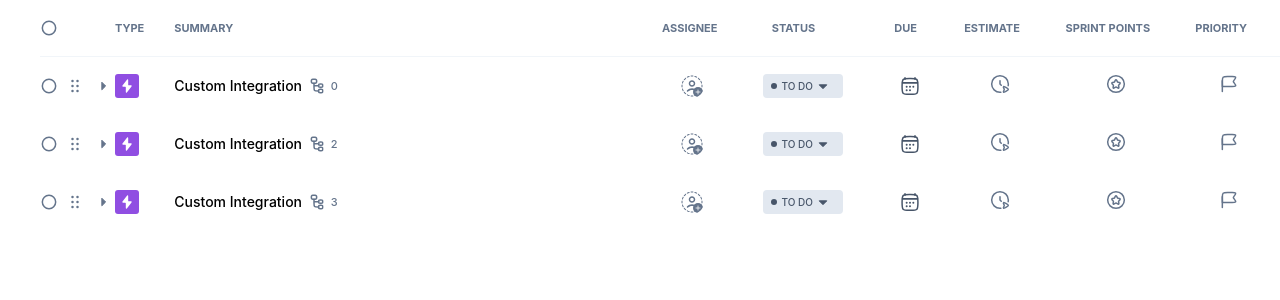
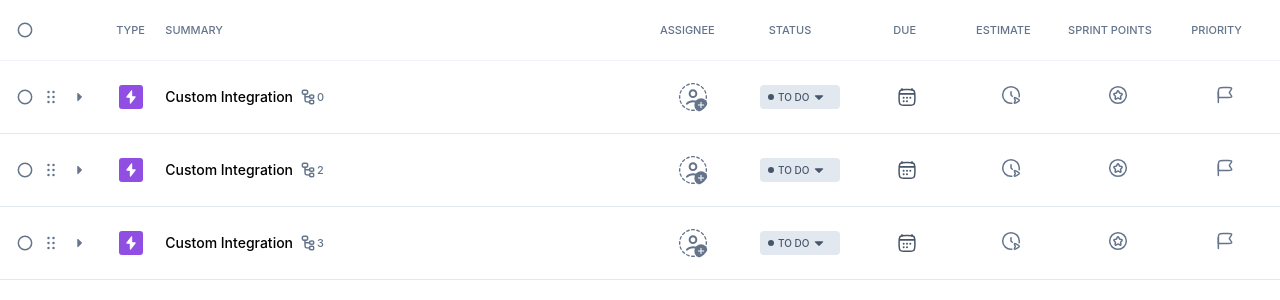
Before and after one commit to Moinul78/clickdown-table, a React (Create React App) app: page / in a window 1280 px wide. Shown: the top 300 px of the page. Built offline with nearby package versions, Linux system fonts and the light colour scheme.

Commit message:
grid added

```diff
--- a/src/Components/Table/CalendarData.jsx
+++ b/src/Components/Table/CalendarData.jsx
@@ -49,6 +49,7 @@ export default function CalendarData() {
   }
   const handleDateClick = (d) => {
     const newStartDate = dueDate.from > d;
+
     if (!dueDate.from || newStartDate) {
       console.log(new Date(d));
       setDueDate((prev) => ({ ...prev, from: new Date(d) }));
@@ -56,6 +57,17 @@ export default function CalendarData() {
       setDueDate((prev) => ({ ...prev, to: new Date(d) }));
     }
   };
+  function addManualDate() {
+    setModalOpen(false);
+    if (dueDate.from === null) {
+      const startDateInput = document.getElementById('startDate').value;
+      setDueDate({ from: (startDateInput) });
+    }
+    if (dueDate.to === null) {
+      const endDateInput = document.getElementById('endDate').value;
+      setDueDate({ to: (endDateInput) });
+    }
+  }
 
   function calculateDaysInRange(range) {
     const startDate = new Date(range.from);
@@ -64,6 +76,11 @@ export default function CalendarData() {
     const differenceInDays = Math.floor(differenceInMs / (1000 * 60 * 60 * 24));
     return differenceInDays + 1;
   }
+  /*
+  <input className="w-[70px] h-[25px] font-medium text-[11px]
+  leading - [16px] text - [#475569] p - 2" placeholder="Start Date" type="text"
+  id = "startDate" pattern = "[0-9]{4}-[0-9]{2}-[0-9]{2}" />
+  */
   return (
     <div className="flex flex-row justify-center items-start relative">
       <div onClick={() => setModalOpen(!modalOpen)} role="contentinfo" onKeyDown={() => setModalOpen(!modalOpen)} className="w-6 h-6 rounded-md right-1/3 flex flex-row justify-center items-center">
@@ -110,7 +127,7 @@ export default function CalendarData() {
                               week.map((dates, j = 1) => (
                                 <td
                                   key={j}
-                                  className={`text-center text-xs font-semibold h-8 w-8 cursor-pointer transition-all duration-300 rounded-lg
+                                  className={`text-center text-xs font-semibold h-8 w-8 transition-all duration-300 rounded-lg cursor-pointer
                                 ${(new Date(dates).toLocaleDateString() === new Date(dueDate?.to).toLocaleDateString()
                                       || new Date(dates).toLocaleDateString()
                                       === new Date(dueDate?.from).toLocaleDateString())
@@ -148,21 +165,21 @@ export default function CalendarData() {
                     </div>
                     <div>
                       <div className="border rounded-md my-1">
-                        <div className="flex justify-start items-center p-2">
+                        <div className="flex justify-start items-center py-2  w-[124px] h-[32px]">
                           <SVGIcon Icon={CalendarIcon} />
-                          <h1 className="text-[#475569] text-sm leading-4 font-medium ml-[0.875rem] mr-2">
+                          <h1 className="text-[#475569] text-sm leading-4 font-medium ml-[0.875rem]">
                             {
-                              dueDate.from ? new Date(dueDate.from).toLocaleDateString() : 'Start date'
+                              dueDate.from ? new Date(dueDate.from).toLocaleDateString() : 'start Date'
                             }
                           </h1>
                         </div>
                       </div>
                       <div className="border rounded-md my-1">
-                        <div className="flex justify-start items-center p-2">
+                        <div className="flex justify-start items-center py-2 w-[124px] h-[32px]">
                           <SVGIcon Icon={CalendarIcon} />
-                          <h1 className="text-[#475569] text-sm leading-4 font-medium ml-[0.875rem] mr-2">
+                          <h1 className="text-[#475569] text-sm leading-4 font-medium ml-[0.875rem]">
                             {
-                              dueDate.to ? new Date(dueDate.to).toLocaleDateString() : 'End date'
+                              dueDate.to ? new Date(dueDate.to).toLocaleDateString() : <input className="w-[70px] h-[25px] font-medium text-[11px] leading-[16px] p-2" placeholder="End Date" type="text" id="endDate" pattern="[0-9]{4}-[0-9]{2}-[0-9]{2}" />
                             }
                           </h1>
                         </div>
@@ -170,7 +187,7 @@ export default function CalendarData() {
                     </div>
                   </div>
                   <div className="absolute w-full bottom-5">
-                    <button onClick={() => setModalOpen(false)} className="w-32 bg-[#6239ED] py-[0.375rem] text-sm text-center text-white leading-4 font-medium rounded-md">
+                    <button onClick={() => addManualDate()} className="w-32 bg-[#6239ED] py-[0.375rem] text-sm text-center text-white leading-4 font-medium rounded-md">
                       Set date
                     </button>
                   </div>
--- a/src/Components/Table/Content.jsx
+++ b/src/Components/Table/Content.jsx
@@ -1,78 +1,65 @@
-import React, { useState } from 'react';
-import { arrowUpDownIcon, circleIcon } from '../../Assets/SVGcomponents';
+import React from 'react';
+import {
+  arrowUpDownIcon,
+  circleIcon,
+} from '../../Assets/SVGcomponents';
 import SVGIcon from '../../SVGIcon/SVGIcon';
 import ContentBody from './ContentBody';
-
 import styles from './Table.module.css';
 
 export default function Content() {
-  const [showTask, setShowTask] = useState(false);
-  const [showSubTask, setShowSubTask] = useState(false);
-  const [task, setTask] = useState(false);
   return (
     <div>
-      <div className="pl-10">
-        <table className="w-full">
-          <thead>
-            <tr className="text-slate-500 font-medium text-[0.688rem] border-0 border-b-[0.063rem] border-slate-100">
-              <th className="py-[1.25rem] w-[30px]">
+      <div>
+        <div className="grid grid-cols-12 border-0 border-b-[0.063rem] border-slate-100 py-5 text-slate-500 font-medium text-[0.688rem]">
+          {/* col-1 */}
+          <div className="flex flex-row justify-center items-center ml-[-3.5rem]">
             <SVGIcon Icon={circleIcon} />
-              </th>
-              <th className="w-[43px]">
-                <div className="flex flex-row justify-center items-center gap-x-2">
+          </div>
+          {/* col-2 */}
+          <div className="flex flex-row justify-center items-center w-[3rem] ml-[0.6rem]">
             <p className={`${styles.tableHeadTitle}`}>TYPE</p>
             <SVGIcon className={`${styles.tableHeadIcon}`} Icon={arrowUpDownIcon} />
           </div>
-              </th>
-              <th className="w-[500px]">
-                <div className="flex flex-row justify-start items-center gap-x-2">
+          {/* col-3 */}
+          <div className="col-span-4 flex flex-row justify-start items-center ml-[-3rem]">
             <p className={`${styles.tableHeadTitle}`}>SUMMARY</p>
             <SVGIcon className={`${styles.tableHeadIcon}`} Icon={arrowUpDownIcon} />
           </div>
-              </th>
-              <th className="w-[70px]">
-                <div className="flex flex-row justify-center items-center pl-4">
+          {/* col-4 */}
+          <div className="flex flex-row justify-center items-center ml-[0.5rem]">
             <p className={`${styles.tableHeadTitle}`}>ASSIGNEE</p>
             <SVGIcon className={`${styles.tableHeadIcon}`} Icon={arrowUpDownIcon} />
           </div>
-              </th>
-              <th className="w-[113px]">
-                <div className="flex flex-row justify-center items-center w-[8rem]">
+          {/* col-5 */}
+          <div className="flex flex-row justify-center items-center ">
             <p className={`${styles.tableHeadTitle}`}>STATUS</p>
             <SVGIcon className={`${styles.tableHeadIcon}`} Icon={arrowUpDownIcon} />
           </div>
-              </th>
-              <th className="w-[85px]">
-                <div className="flex flex-row justify-center items-center pl-3">
+          {/* col-6 */}
+          <div className="flex flex-row justify-center items-center ml-[1rem]">
             <p className={`${styles.tableHeadTitle}`}>DUE</p>
             <SVGIcon className={`${styles.tableHeadIcon}`} Icon={arrowUpDownIcon} />
           </div>
-              </th>
-              <th className="w-[105px]">
-                <div className="flex flex-row justify-center items-center">
+          {/* col-7 */}
+          <div className="flex flex-row justify-center items-center ">
             <p className={`${styles.tableHeadTitle}`}>ESTIMATE</p>
             <SVGIcon className={`${styles.tableHeadIcon}`} Icon={arrowUpDownIcon} />
           </div>
-              </th>
-              <th className="w-[136px]">
-                <div className="flex flex-row justify-center items-center">
+          {/* col-8 */}
+          <div className="flex flex-row justify-center items-center ">
             <p className={`${styles.tableHeadTitle}`}>SPRINT POINTS</p>
             <SVGIcon className={`${styles.tableHeadIcon}`} Icon={arrowUpDownIcon} />
           </div>
-              </th>
-              <th className="w-[100px]">
-                <div className="flex flex-row justify-center items-center">
+          {/* col-9 */}
+          <div className="flex flex-row justify-center items-center ">
             <p className={`${styles.tableHeadTitle}`}>PRIORITY</p>
             <SVGIcon className={`${styles.tableHeadIcon}`} Icon={arrowUpDownIcon} />
           </div>
-              </th>
-            </tr>
-          </thead>
-          <ContentBody state={{ task, setTask }} value={0} />
-          <ContentBody state={{ showSubTask, setShowSubTask }} value={2} />
-          <ContentBody state={{ showTask, setShowTask }} value={3} />
-        </table>
         </div>
+      </div>
+      <ContentBody />
+      { /* Table Body Row 2 */}
     </div>
   );
 }
--- a/src/Components/Table/ContentBody.jsx
+++ b/src/Components/Table/ContentBody.jsx
@@ -1,14 +1,10 @@
-import React from 'react';
+import React, { useState } from 'react';
 import {
   IssueTypesIcon,
   arrowDownIcon,
   arrowRightIcon,
   circleIcon,
   dragIcon,
-  editIcon,
-  plusIcon,
-  subtaskIcon,
-  tagIcon,
 } from '../../Assets/SVGcomponents';
 import SVGIcon from '../../SVGIcon/SVGIcon';
 import CalendarData from './CalendarData';
@@ -17,91 +13,135 @@ import DropDown from './DropDown';
 import Priority from './Priority';
 import SelectUser from './SelectUser';
 import SprintPoint from './SprintPoints';
-import SubTask from './SubTask';
 import styles from './Table.module.css';
+import { subData } from '../../data';
+import IssueTypes from './IssueTypes';
 
-export default function ContentBody({ state, value }) {
-  const valueOfRow = value;
-  console.log(valueOfRow);
-  const { showSubTask, setShowSubTask } = state;
-  const { showTask, setShowTask } = state;
-
+export default function ContentBody() {
+  const [showTask, setShowTask] = useState(false);
+  const [showSubTask, setShowSubTask] = useState(false);
+  console.log(showTask);
+  const handleTask = (id) => {
+    setShowTask(!showTask);
+    setShowSubTask(id);
+  };
   return (
-    <tbody>
-      <tr className={`hover:bg-slate-50 ${styles.tableRow}`}>
-        <td>
     <div>
+      {
+        subData.map((data) => (
+          <div key={data.id} className={`hover:bg-slate-50 ${styles.tableRow}`}>
+            <div className="grid grid-cols-12 border-0 border-b-[0.063rem] border-slate-200 py-2">
+              <div className="flex justify-center items-center ">
                 {/* col-1 */}
                 <div className="flex flex-row justify-center items-center gap-x-2">
                   <SVGIcon Icon={circleIcon} />
                   <SVGIcon Icon={dragIcon} />
-              {
-                valueOfRow <= 2
-                  ? (
-                    <div onClick={() => setShowSubTask(!showSubTask)} role="contentinfo" onKeyDown={() => { }}>
+                  <div onClick={() => handleTask(data.id)} role="contentinfo" onKeyDown={() => { }}>
                     {
                       showSubTask ? (<SVGIcon Icon={arrowDownIcon} />)
                         : (<SVGIcon Icon={arrowRightIcon} />)
                     }
                   </div>
+                </div>
+              </div>
+              {/* col-2 */}
+              <div className="flex flex-row justify-center items-center w-[3rem]">
+                <SVGIcon Icon={IssueTypesIcon} />
+              </div>
+              {/* col-3 */}
+              <div className="col-span-4 flex flex-row justify-start items-center gap-x-2 ml-[-3rem]">
+                <h3 className="text-heading text-sm font-medium">{data.text}</h3>
+                <div className="flex flex-row items-center">
+                  <SVGIcon Icon={data.subTaskIcon} />
+                  <p className="text-slate-500 font-medium text-[0.688rem]">{data.subTaskQuantity}</p>
+                </div>
+                <SVGIcon className={`${styles.summaryIcons}`} Icon={data.plusIcon} />
+                <SVGIcon className={`${styles.summaryIcons}`} Icon={data.tagIcon} />
+                <SVGIcon className={`${styles.summaryIcons}`} Icon={data.editIcon} />
+              </div>
+              {/* col-4 */}
+              <div className="grid justify-center items-center">
+                <SelectUser />
+              </div>
+              {/* col-5 */}
+              <div className="grid justify-center items-center">
+                <DropDown />
+              </div>
+              {/* col-6 */}
+              <div className="grid justify-center items-center">
+                <CalendarData />
+              </div>
+              {/* col-7 */}
+              <div className="grid justify-center items-center">
+                <Estimate />
+              </div>
+              {/* col-8 */}
+              <div className="grid justify-center items-center">
+                <SprintPoint />
+              </div>
+              {/* col-9 */}
+              <div className="grid justify-center items-center">
+                <Priority />
+              </div>
+            </div>
+            {
+              showSubTask && (
+                subData[showSubTask].subTask.map((datas) => (
+                  (
+                    <div key={datas.id}>
+                      <div className="grid grid-cols-12 border-0 border-b-[0.063rem] border-slate-200 py-2 duration-500">
+                        {/* col-1 */}
+                        <div className="grid justify-center items-center">
+                          <div className="flex flex-row justify-center items-center gap-x-2">
+                            <SVGIcon className="invisible" Icon={circleIcon} />
+                            <SVGIcon className="invisible" Icon={dragIcon} />
+                            <SVGIcon Icon={arrowDownIcon} />
+                          </div>
+                        </div>
+                        {/* col-2 */}
+                        <div className="grid justify-center items-center ml-[-4rem]">
+                          <IssueTypes />
+                        </div>
+                        {/* col-3 */}
+                        <div className="col-span-4 flex flex-row justify-start items-start gap-x-2 ">
+                          <p className="text-slate-600 font-normal text-sm text-justify">
+                            {datas.details}
+                          </p>
+                        </div>
+                        {/* col-4 */}
+                        <div className="grid justify-center items-center">
+                          <SelectUser />
+                        </div>
+                        {/* col-5 */}
+                        <div className="grid justify-center items-center">
+                          <DropDown />
+                        </div>
+                        {/* col-6 */}
+                        <div className="grid justify-center items-center">
+                          <CalendarData />
+                        </div>
+                        {/* col-7 */}
+                        <div className="grid justify-center items-center">
+                          <Estimate />
+                        </div>
+                        {/* col-8 */}
+                        <div className="grid justify-center items-center">
+                          <SprintPoint />
+                        </div>
+                        {/* col-9 */}
+                        <div className="grid justify-center items-center">
+                          <Priority />
+                        </div>
+                      </div>
+                    </div>
                   )
-                  : (
-                    <div onClick={() => setShowTask(!showTask)} role="contentinfo" onKeyDown={() => { }}>
-                      {
-                        showTask ? (<SVGIcon Icon={arrowDownIcon} />)
-                          : (<SVGIcon Icon={arrowRightIcon} />)
-                      }
-                    </div>
+                ))
               )
             }
           </div>
+        ))
+
+      }
     </div>
-        </td>
-        <td className="w-[43px]">
-          <div className="w-6 h-6 rounded-md bg-primary flex flex-row justify-center items-center">
-            <SVGIcon Icon={IssueTypesIcon} />
-          </div>
-        </td>
-        <td className="w-[500px]">
-          <div className="flex flex-row justify-start items-center gap-x-2">
-            <h3 className="text-heading text-sm font-medium">Custom Integration</h3>
-            <div className="flex flex-row items-center">
-              <SVGIcon Icon={subtaskIcon} />
-              <p className="text-slate-500 font-medium text-[0.688rem] ml-[0.3rem]">{valueOfRow}</p>
-            </div>
-            <SVGIcon className={`${styles.summaryIcons}`} Icon={plusIcon} />
-            <SVGIcon className={`${styles.summaryIcons}`} Icon={tagIcon} />
-            <SVGIcon className={`${styles.summaryIcons}`} Icon={editIcon} />
-          </div>
-        </td>
-        <td className="w-[70px]">
-          <SelectUser />
-        </td>
-        <td className="w-[113px]">
-          <DropDown />
-        </td>
-        <td className="w-[85px]">
-          <CalendarData />
-        </td>
-        <td className="w-[105px]">
-          <Estimate />
-        </td>
-        <td className="w-[136px]">
-          <SprintPoint />
-        </td>
-        <td className="w-[100px]">
-          <Priority />
-        </td>
-      </tr>
-      {
-        showSubTask
-        && [1, 2].map((i) => <tr><SubTask key={i} /></tr>)
-      }
-      {
-        showTask
-        && [1, 2, 3].map((i) => <tr><SubTask key={i} /></tr>)
-      }
-
-    </tbody>
   );
 }
--- a/src/Components/Table/DropDown.jsx
+++ b/src/Components/Table/DropDown.jsx
@@ -64,7 +64,7 @@ export default function DropDown() {
       </div>
       {
         modalOpen && (
-          <div ref={ref} style={{ boxShadow: '0px 10px 15px -3px rgba(0, 0, 0, 0.1), 0px 4px 6px -2px rgba(0, 0, 0, 0.05)' }} className="absolute z-10 h-auto right-1/3 top-7 py-[6px] px-[4px] bg-white shadow-2xl rounded-md">
+          <div ref={ref} style={{ boxShadow: '0px 10px 15px -3px rgba(0, 0, 0, 0.1), 0px 4px 6px -2px rgba(0, 0, 0, 0.05)' }} className="absolute z-10 h-auto right-1/3 top-7 py-[6px] px-[4px] bg-white shadow-2xl rounded-md cursor-pointer">
             <div>
               {
                 priority.map((s) => (
--- a/src/Components/Table/Priority.jsx
+++ b/src/Components/Table/Priority.jsx
@@ -9,7 +9,7 @@ import {
 import useOnclickOutside from '../../Hooks/UseOnClickOutSide';
 import SVGIcon from '../../SVGIcon/SVGIcon';
 
-export default function DropDown() {
+export default function Priority() {
   const priority = [
     {
       id: 1,
--- a/src/Components/Table/SelectUser.jsx
+++ b/src/Components/Table/SelectUser.jsx
@@ -90,33 +90,41 @@ export default function SelectUser() {
   };
   return (
     <div>
-      <div onClick={() => setModalOpen(!modalOpen)} role="contentinfo" onKeyDown={() => setModalOpen(!modalOpen)} className="flex flex-row justify-center items-start relative">
+      <div onClick={() => setModalOpen(!modalOpen)} role="contentinfo" onKeyDown={() => { }} className="flex flex-row justify-center items-start relative">
         {
-          selected.length < 1 && (<SVGIcon className="w-6 h-6 rounded-full" onClick={() => setModalOpen(true)} Icon={addUserIcon} />)
+          selected.length < 1 && (<SVGIcon className="w-[32px] h-[32px] rounded-full" onClick={() => setModalOpen(!modalOpen)} Icon={addUserIcon} />)
         }
         {
-          selected.length === 1 && (<SVGIcon className="w-6 h-6 rounded-full" onClick={() => setModalOpen(true)} Icon={selected[0].icon} />)
+          selected.length === 1 && (<SVGIcon className="w-[32px] h-[32px]  ml-[-30px] rounded-full" onClick={() => setModalOpen(!modalOpen)} Icon={selected[0].icon} />)
         }
         {
           selected.length > 1 && (
             <div className="flex flex-row items-centers">
-              <SVGIcon className="w-6 h-6 rounded-full" onClick={() => setModalOpen(true)} Icon={selected[0].icon} />
-              <div onClick={() => setModalOpen(true)} onKeyDown={() => setModalOpen(true)} role="contentinfo" className="w-6 h-6 rounded-full bg-[#E3DBFC] flex flex-row justify-center items-center">
+              {
+                selected.slice(0, 4).map((user) => (
+                  <SVGIcon className="w-[32px] h-[32px] ml-[-18px] rounded-full" onClick={() => setModalOpen(!modalOpen)} Icon={user.icon} />
+                ))
+              }
+              {
+                selected.length > 4 && (
+                  <div onClick={() => setModalOpen(true)} onKeyDown={() => setModalOpen(!modalOpen)} role="contentinfo" className="w-[32px] h-[32px] ml-[-30px] rounded-full bg-[#E3DBFC] flex flex-row justify-center items-center">
                     <p className="text-primary font-medium text-[0.813rem]">
                       {
-                    selected.length - 1
+                        selected.length - 3
                       }
                       +
                     </p>
                   </div>
+                )
+              }
             </div>
           )
         }
       </div>
       {
         modalOpen && (
-          <div ref={ref} style={{ boxShadow: '0px 10px 15px -3px rgba(0, 0, 0, 0.1), 0px 4px 6px -2px rgba(0, 0, 0, 0.05)' }} className="absolute z-10 w-[11.063em] h-auto bg-white rounded-md">
-            <div className="bg-slate-50 px-3">
+          <div ref={ref} style={{ boxShadow: '0px 10px 15px -3px rgba(0, 0, 0, 0.1), 0px 4px 6px -2px rgba(0, 0, 0, 0.05)' }} className="absolute z-10 w-[11.063em] h-auto bg-white rounded-md cursor-pointer">
+            <div>
               {
                 selected.map((member) => (
                   <div key={member.id} className="flex flex-row items-center justify-left gap-x-[0.438rem]">
--- /dev/null
+++ b/src/data.js
@@ -0,0 +1,78 @@
+import {
+  editIcon,
+  IssueTypesIcon,
+  plusIcon,
+  subtaskIcon,
+  tagIcon,
+} from './Assets/SVGcomponents';
+
+const subData = [
+  {
+    id: 1,
+    issueTypesIcon: IssueTypesIcon,
+    text: 'Custom Integration',
+    subTaskIcon: subtaskIcon,
+    subTaskQuantity: 0,
+    plusIcon,
+    tagIcon,
+    editIcon,
+    subTask: [
+
+    ],
+  },
+  {
+    id: 2,
+    issueTypesIcon: IssueTypesIcon,
+    text: 'Custom Integration',
+    subTaskIcon: subtaskIcon,
+    subTaskQuantity: 2,
+    plusIcon,
+    tagIcon,
+    editIcon,
+    subTask: [
+      {
+        id: 1,
+        details: 'As a new Certified ScrumMaster, once my name has been loaded to the registry I am sent an email welcoming me to the Scrum Alliance and containing instructions on how to register/activate my membership',
+      },
+      {
+        id: 2,
+        details: 'As a new Certified ScrumMaster, once my name has been loaded to the registry I am sent an email welcoming me to the Scrum Alliance and containing instructions on how to register/activate my membership',
+      },
+    ],
+  },
+  {
+    id: 3,
+    issueTypesIcon: IssueTypesIcon,
+    text: 'Custom Integration',
+    subTaskIcon: subtaskIcon,
+    subTaskQuantity: 3,
+    plusIcon,
+    tagIcon,
+    editIcon,
+    subTask: [
+      {
+        id: 1,
+        details: 'As a new Certified ScrumMaster, once my name has been loaded to the registry I am sent an email welcoming me to the Scrum Alliance and containing instructions on how to register/activate my membership',
+      },
+      {
+        id: 2,
+        details: 'As a new Certified ScrumMaster, once my name has been loaded to the registry I am sent an email welcoming me to the Scrum Alliance and containing instructions on how to register/activate my membership',
+      },
+      {
+        id: 3,
+        details: 'As a new Certified ScrumMaster, once my name has been loaded to the registry I am sent an email welcoming me to the Scrum Alliance and containing instructions on how to register/activate my membership',
+      },
+    ],
+  },
+];
+const personDetails = {
+  id: 1,
+  username: 'Moinul Islam',
+  designation: 'MERN Developer',
+  email: 'moinul@coredevs.ltd',
+  phone: '+880 1235-889250',
+  location: 'Core Devs Ltd.',
+  isActive: true,
+};
+
+export { subData, personDetails };
```
Also changed, not shown: src/data.json (deleted, +0 -77 lines). Lines whose indentation alone changed are shown as unchanged.
